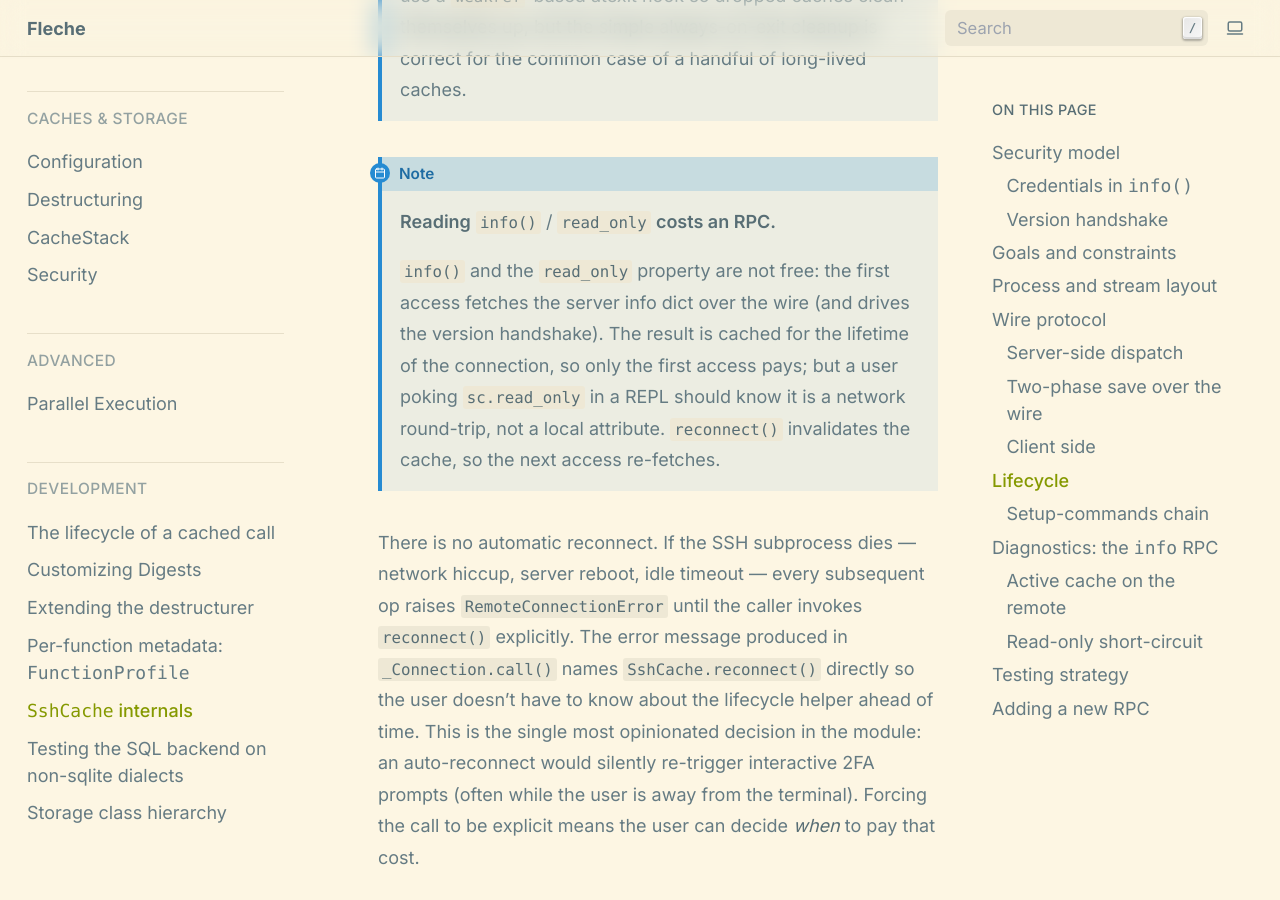
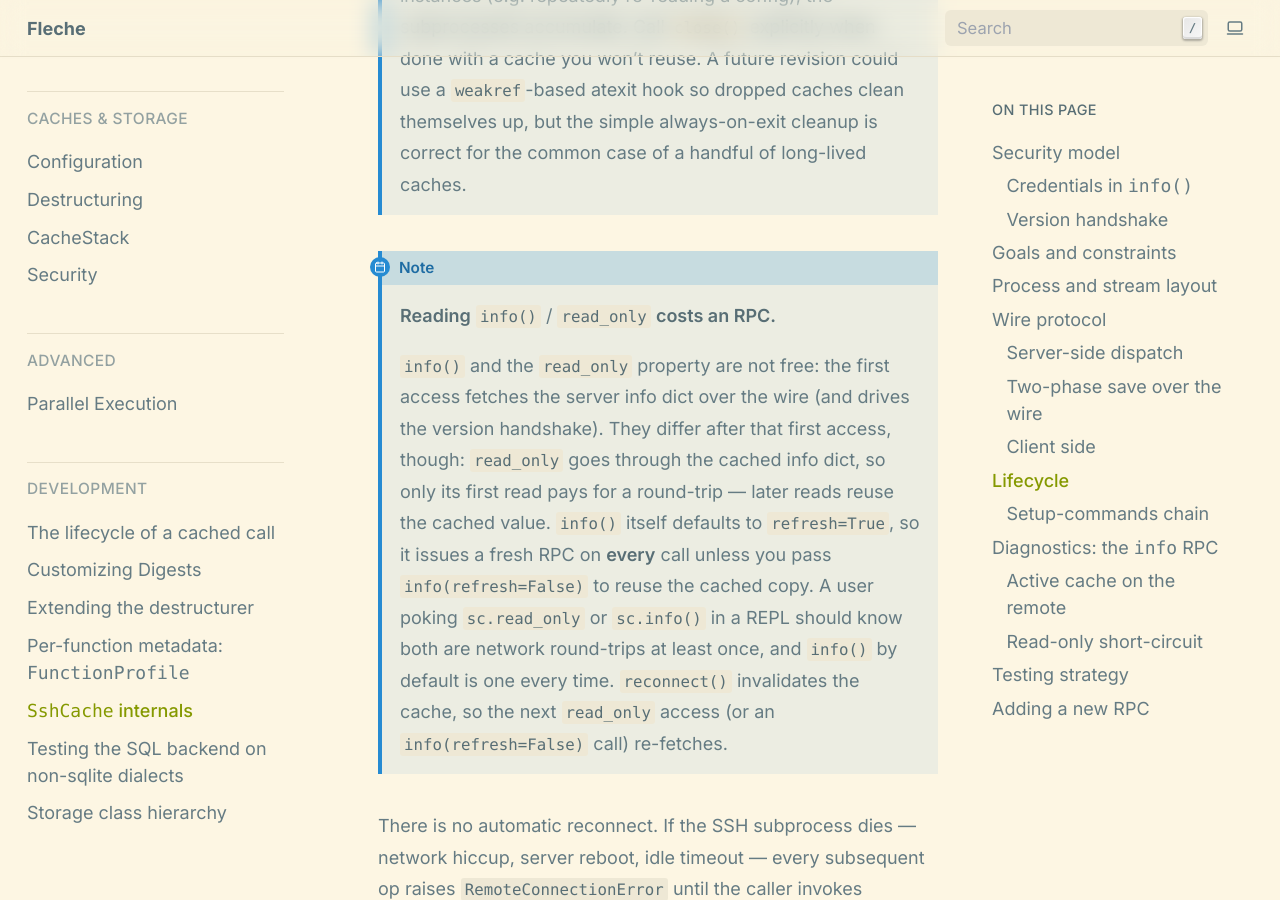
Before and after one commit to pmrv/fleche, a Sphinx documentation site: the page built from docs/dev/ssh_cache.rst, in a window 1280 px wide and 900 px high, scrolled down 8222 px. Built offline with Sphinx 7.4.7, drawn with Linux system fonts in a browser that asks for light colours; pages that are not in the unit, such as notebooks, are missing from menus; some of the changed text lies outside the part shown.

Commit message:
docs(dev): fix two factual errors in ssh_cache.rst
1. The credential-redaction rationale claimed "the client's DEBUG-level
   RPC tracing logs the full response payload". False: in
   src/fleche/remote.py, _Connection.call() logs only
   "rpc -> method args=... kwargs=..." (request) and
   "rpc <- method ok/err" (method name + tag) at DEBUG -- the response
   payload itself is never passed to logger.debug anywhere in the
   file. This page's own later "Client side" section already describes
   that same log line correctly ("rpc <- method ok", no payload),
   directly contradicting the earlier claim. Redaction is still real
   and still matters -- just for a different reason: info()'s return
   value is ordinary data a caller might print or log themselves.

2. The "Reading info()/read_only costs an RPC" note claimed the info
   dict is "cached for the lifetime of the connection, so only the
   first access pays" for both info() and read_only. True for
   read_only (goes through the cached info dict), false for info()
   itself: SshCache.info(self, *, refresh: bool = True) defaults to
   refresh=True, so every call issues a fresh RPC unless the caller
   passes refresh=False. Split the note so each property's actual
   caching behavior is stated separately.

Both confirmed by reading src/fleche/remote.py directly (grepped every
logger.* call in the file for #1; read SshCache.info's source for #2).

Co-Authored-By: Claude Sonnet 5 <noreply@anthropic.com>
Claude-Session: https://claude.ai/code/session_01UCKyu6X8eiusKSwti13vsd

```diff
--- a/docs/dev/ssh_cache.rst
+++ b/docs/dev/ssh_cache.rst
@@ -47,9 +47,13 @@ signing keys (``secret_key``) as hex strings, and the SQL backend's
 ``_server_info()`` therefore walks the config through
 ``_redact_config()`` before putting it on the wire: ``secret_key``
 values are replaced with ``"<redacted>"`` and URL passwords are masked
-to ``***``.  This matters because the client's DEBUG-level RPC tracing
-logs the full response payload — without the redactor, signing keys
-would land in any DEBUG log file by default.
+to ``***``.  This matters because ``info()``'s return value is
+ordinary user-visible data — a caller that prints or logs it (or the
+:ref:`info RPC <ssh-cache-info>` diagnostics flow) would otherwise leak
+credentials.  The client's own DEBUG-level RPC tracing (see *Client
+side* below) only ever logs the method name and an ``ok``/``err`` tag,
+never the response payload, so it is not the exposure path the
+redaction guards against.
 
 If you add a new storage type that round-trips credentials through
 ``cache_to_config``, extend ``_SENSITIVE_CONFIG_KEYS`` to cover the new
@@ -277,11 +281,17 @@ via :py:mod:`atexit` (the client's hook is registered on first
    :meth:`~fleche.remote.SshCache.info` and the
    :attr:`~fleche.remote.SshCache.read_only` property are not free: the
    first access fetches the server info dict over the wire (and drives
-   the version handshake).  The result is cached for the lifetime of
-   the connection, so only the first access pays; but a user poking
-   ``sc.read_only`` in a REPL should know it is a network round-trip,
-   not a local attribute.  :meth:`~fleche.remote.SshCache.reconnect`
-   invalidates the cache, so the next access re-fetches.
+   the version handshake). They differ after that first access, though:
+   ``read_only`` goes through the cached info dict, so only its first
+   read pays for a round-trip — later reads reuse the cached value.
+   ``info()`` itself defaults to ``refresh=True``, so it issues a fresh
+   RPC on **every** call unless you pass ``info(refresh=False)`` to
+   reuse the cached copy. A user poking ``sc.read_only`` or ``sc.info()``
+   in a REPL should know both are network round-trips at least once,
+   and ``info()`` by default is one every time.
+   :meth:`~fleche.remote.SshCache.reconnect` invalidates the cache, so
+   the next ``read_only`` access (or an ``info(refresh=False)`` call)
+   re-fetches.
 
 There is no automatic reconnect.  If the SSH subprocess dies — network
 hiccup, server reboot, idle timeout — every subsequent op raises
```
